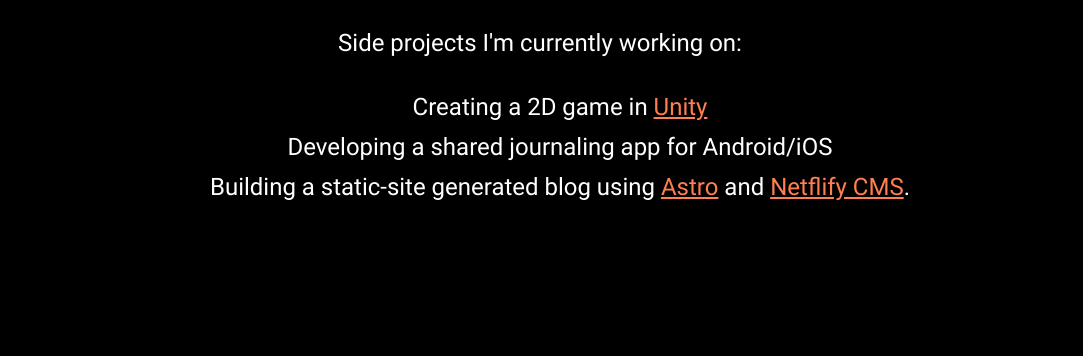
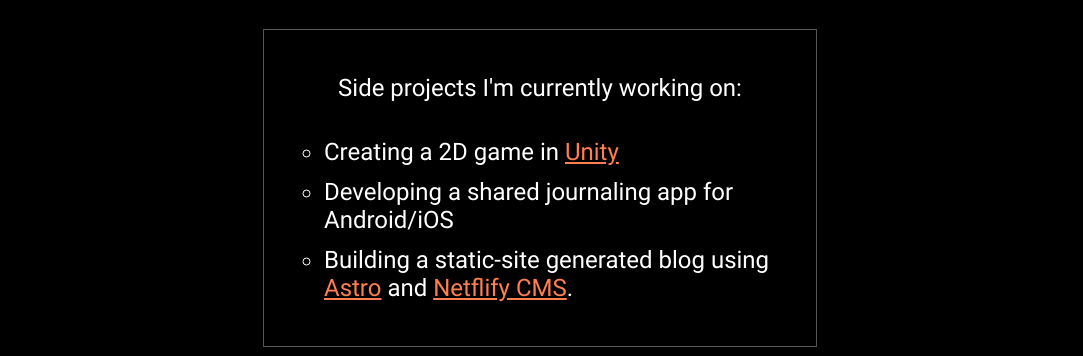
Before and after one commit to rickypatrick/rdpatrick, a plain HTML site: page index.html in a window 1280 px wide. Shown: the part 444-800 px from the top of the page, without its empty margins (100-1183 px from the left). Drawn offline with Linux system fonts and the light colour scheme.

Commit message:
added styling to page

```diff
--- a/css/dark.css
+++ b/css/dark.css
@@ -28,6 +28,14 @@ body {
     background-color:black;
 
     background-size:cover;
+}
+#side-projects {
+    border-style:solid;
+    border-color:rgb(87, 87, 87);
+    border-width:1px;
+    width:40%;
+    margin:auto;
+    padding:20px;
 }
 #wrapper::after {
     content: '';
@@ -76,11 +84,12 @@ p,li {
 }
 
 ul {
-    list-style-type :none;
+    list-style-type:circle;
 }
 
 li {
     padding-top:.5em;
+    text-align:left;
 }
 li a{
     color:coral;
--- a/index.html
+++ b/index.html
@@ -27,14 +27,14 @@
 
     ">automotive marketing</a> by day,<br> and <a href="https://www.hartwellwebdesign.com">web development</a> by night.</h1>
 
-
+  <div id="side-projects">
   <p>Side projects I'm currently working on:
     <ul>
       <li>Creating a 2D game in <a href="https://unity.com/">Unity</a></li>
       <li>Developing a shared journaling app for Android/iOS</li>
       <li>Building a static-site generated blog using <a href="https://astro.build/">Astro</a> and <a href="https://v1.netlifycms.org/">Netflify CMS</a>.</li>
     </ul>
-  </p>
+  </p></div>
 
   </div>
 
```
